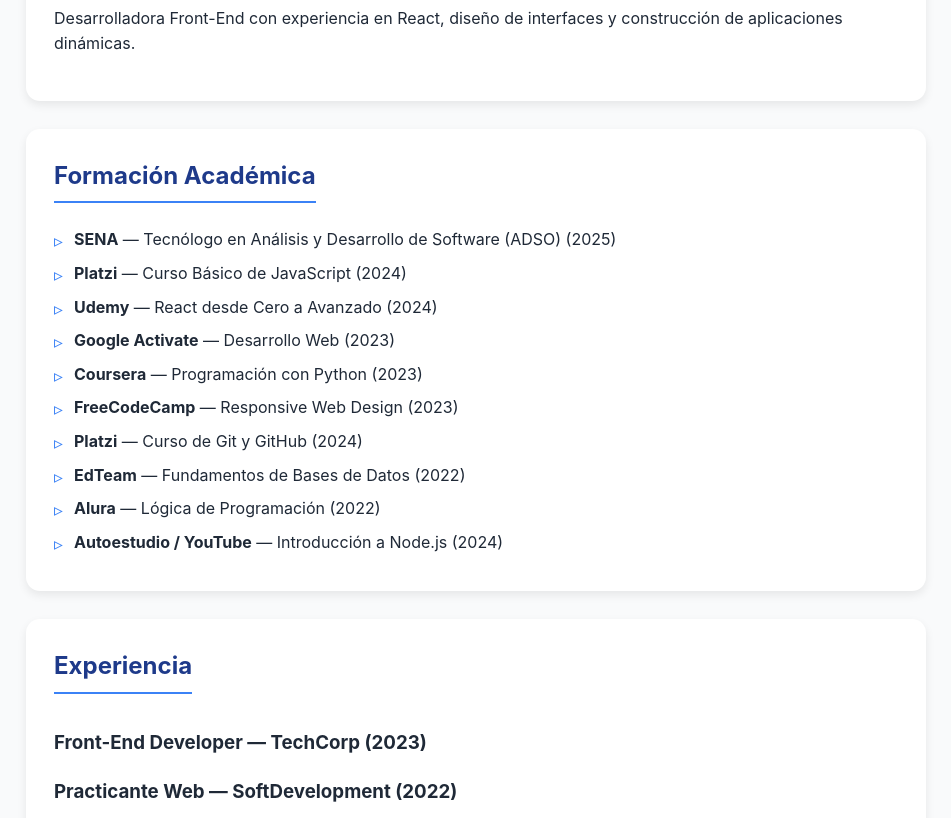
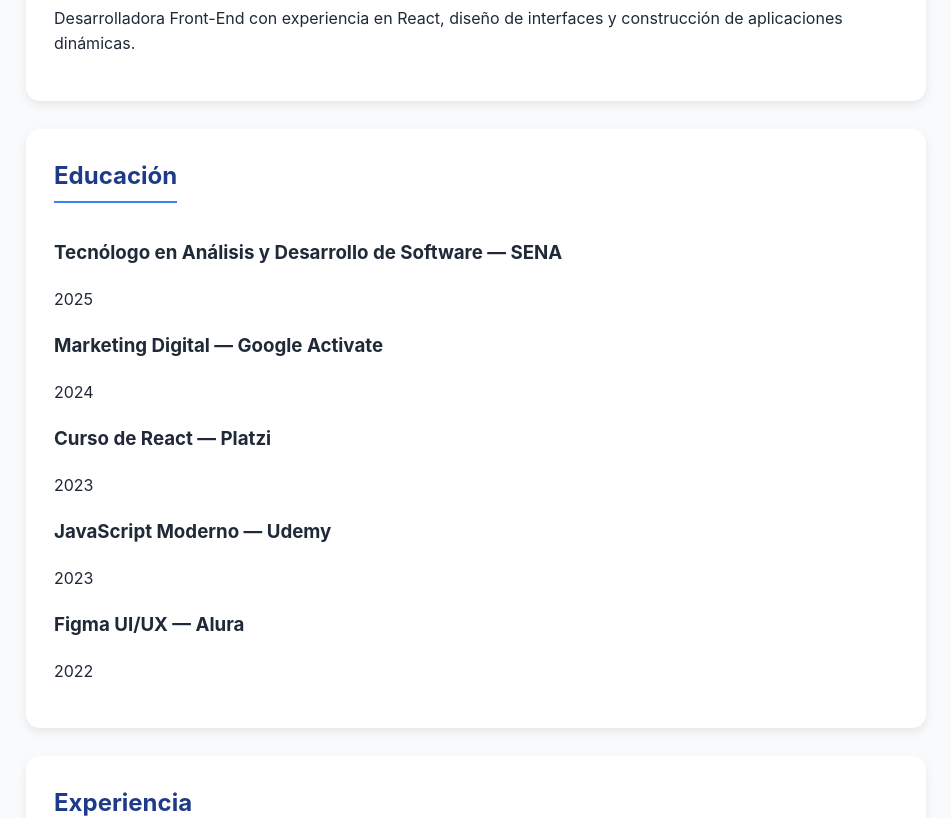
Before and after one commit to MpaulaH/Clase_REACT, a React (Vite) app in the folder Actividad_react_vite/: page / in a window 1280 px wide. Shown: the part 1040-1858 px from the top of the page, without its empty margins (164-1115 px from the left). Built offline with nearby package versions, Linux system fonts and the light colour scheme.

Commit message:
feat: componente Educación con props y desestructuración

```diff
--- a/Actividad_react_vite/src/componentes/Educacion.jsx
+++ b/Actividad_react_vite/src/componentes/Educacion.jsx
@@ -1,70 +1,14 @@
-export default function Educacion() {
-
-  const formacion = [
-    {
-      institucion: "SENA",
-      curso: "Tecnólogo en Análisis y Desarrollo de Software (ADSO)",
-      año: 2025
-    },
-    {
-      institucion: "Platzi",
-      curso: "Curso Básico de JavaScript",
-      año: 2024
-    },
-    {
-      institucion: "Udemy",
-      curso: "React desde Cero a Avanzado",
-      año: 2024
-    },
-    {
-      institucion: "Google Activate",
-      curso: "Desarrollo Web",
-      año: 2023
-    },
-    {
-      institucion: "Coursera",
-      curso: "Programación con Python",
-      año: 2023
-    },
-    {
-      institucion: "FreeCodeCamp",
-      curso: "Responsive Web Design",
-      año: 2023
-    },
-    {
-      institucion: "Platzi",
-      curso: "Curso de Git y GitHub",
-      año: 2024
-    },
-    {
-      institucion: "EdTeam",
-      curso: "Fundamentos de Bases de Datos",
-      año: 2022
-    },
-    {
-      institucion: "Alura",
-      curso: "Lógica de Programación",
-      año: 2022
-    },
-    {
-      institucion: "Autoestudio / YouTube",
-      curso: "Introducción a Node.js",
-      año: 2024
-    }
-  ];
-
+export default function Educacion({ estudios }) {
   return (
     <section>
-      <h2>Formación Académica</h2>
+      <h2>Educación</h2>
 
-      <ul>
-        {formacion.map((item, index) => (
-          <li key={index}>
-            <strong>{item.institucion}</strong> — {item.curso} ({item.año})
-          </li>
-        ))}
-      </ul>
-
+      {estudios.map((e, i) => (
+        <div key={i}>
+          <h3>{e.curso} — {e.institucion}</h3>
+          <p>{e.año}</p>
+        </div>
+      ))}
     </section>
   );
 }
```
